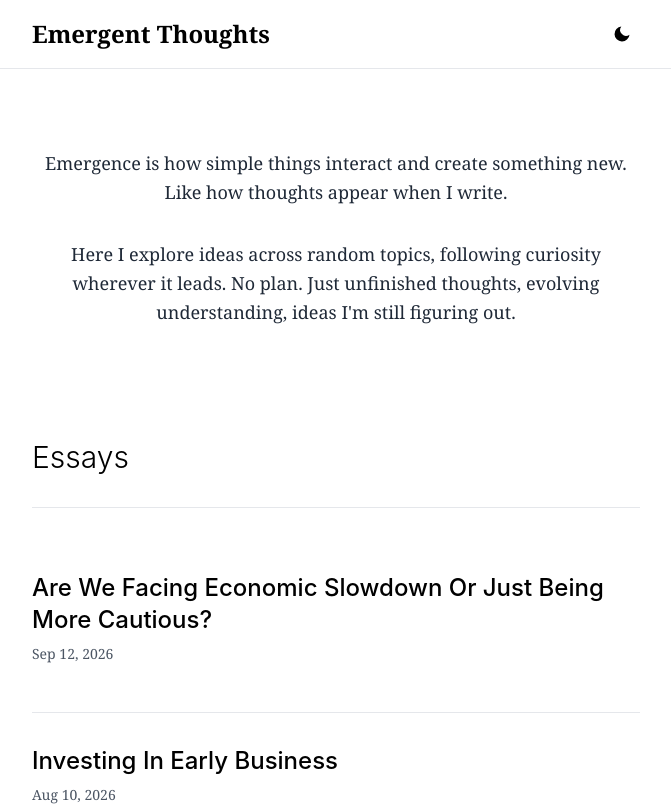
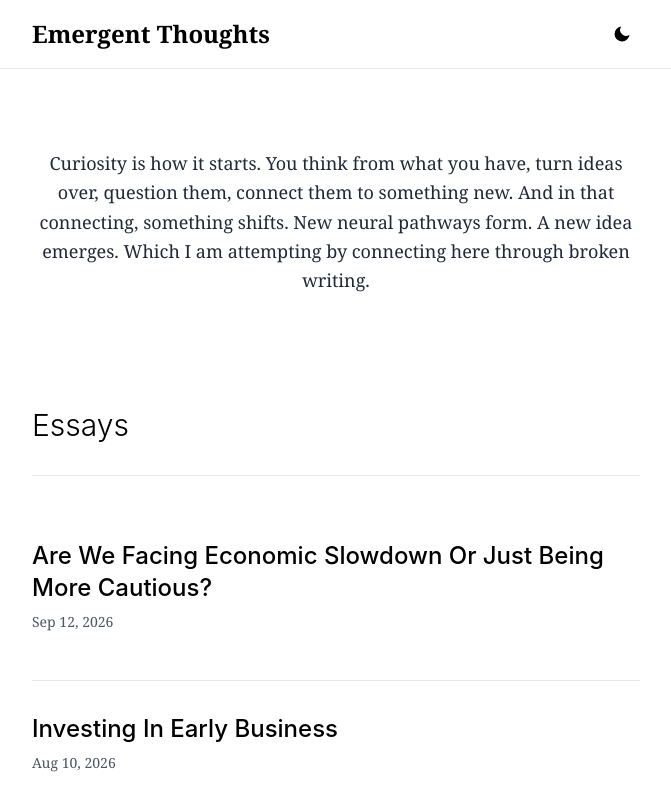
Before and after one commit to SanketAdk/Emergent-Blog-, a Next.js app: page / in a window 1280 px wide. Shown: the top 806 px of the page, without its empty margins (304-975 px from the left). Built offline with nearby package versions, Linux system fonts and the light colour scheme.

Commit message:
Finalize: Single powerful bio paragraph

```diff
--- a/components/Bio.tsx
+++ b/components/Bio.tsx
@@ -1,13 +1,9 @@
 export default function Bio() {
   return (
     <section className="max-w-2xl mx-auto px-8 py-20 text-center">
-      <div className="space-y-8 text-lg leading-relaxed text-gray-800 dark:text-gray-200">
+      <div className="text-lg leading-relaxed text-gray-800 dark:text-gray-200">
         <p>
-          Emergence is how simple things interact and create something new. Like how thoughts appear when I write.
-        </p>
-
-        <p>
-          Here I explore ideas across random topics, following curiosity wherever it leads. No plan. Just unfinished thoughts, evolving understanding, ideas I'm still figuring out.
+          Curiosity is how it starts. You think from what you have, turn ideas over, question them, connect them to something new. And in that connecting, something shifts. New neural pathways form. A new idea emerges. Which I am attempting by connecting here through broken writing.
         </p>
       </div>
     </section>
```
